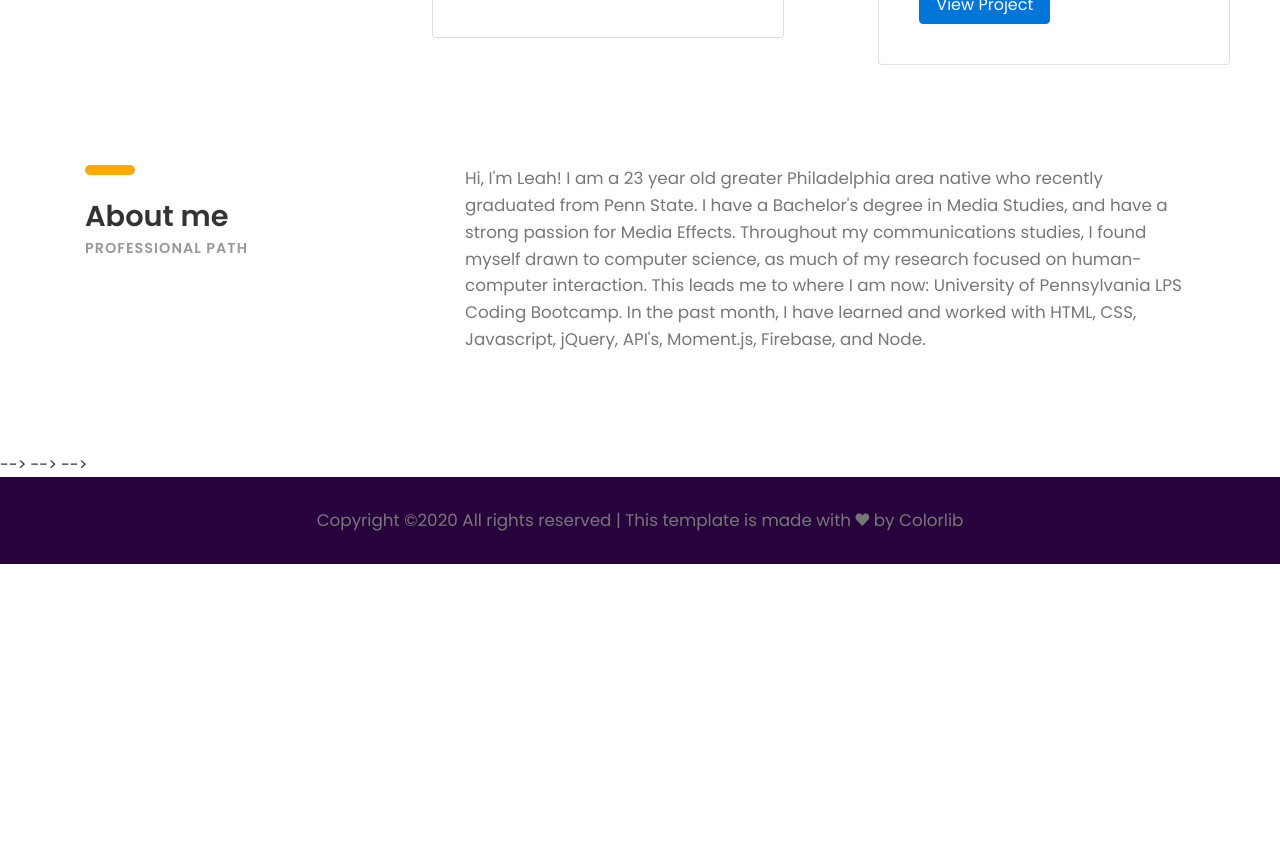
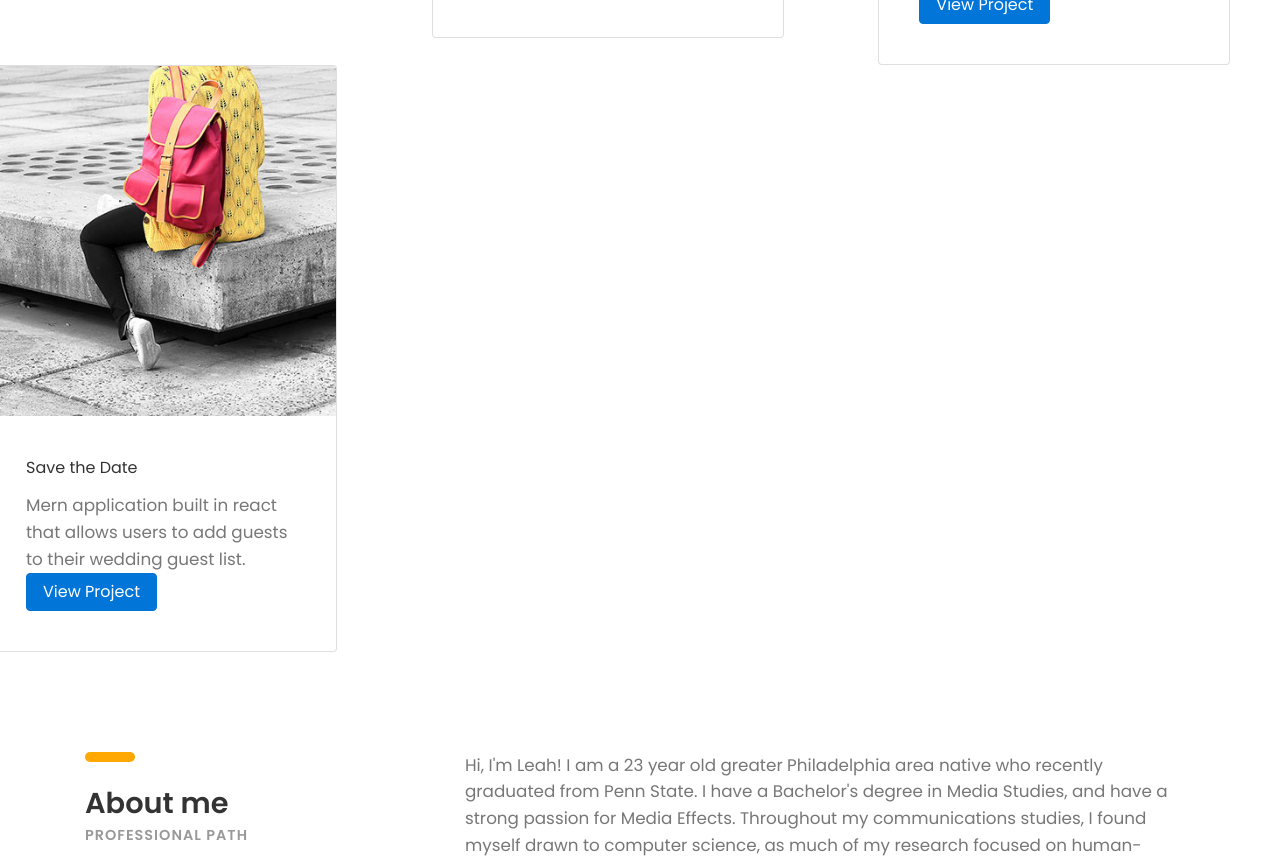
Before and after one commit to lfkurtz7/lfkurtz7.github.io, a plain HTML site: page index.html in a window 1280 px wide. Shown: the part 2793-3658 px from the top of the page. Before the commit the page ends 3357 px from the top, so only its background shows below. Drawn offline with Linux system fonts and the light colour scheme; files whose address does not match are found by name.

Commit message:
added project 3

```diff
--- a/04-elements/css/styles.css
+++ b/04-elements/css/styles.css
@@ -132,7 +132,7 @@ header .downlad-btn:hover{ -webkit-transform: translateY(-4px); transform: trans
 --------------------------------- */
 
 .intro-section{ padding-top: 200px; position: relative; background-size: cover;
-	z-index: 1;background-image: url(images/background.eps); }
+	z-index: 1;background-image: url("../../images/background.jpg"); }
 
 .intro-section:before{ content:''; z-index: -1; position: absolute; top: 0; bottom: 0; left: 0;
 	right: 0; background: rgba(0,0,0, .2); }
--- a/index.html
+++ b/index.html
@@ -192,6 +192,21 @@
 								</div>
 							</div>
 
+							<div class="col">
+
+								<div class="card" style="width: 22rem;">
+									<img src="images/portfolio-13-400x400.jpg" class="card-img-top" alt="Save the Date">
+									<div class="card-body">
+                                            <h5 class="card-title">Save the Date</h5>
+										<p class="card-text">Mern application built in react that allows users to add guests to their wedding guest list.</p>
+										<a href="https://weddingmern.herokuapp.com/" class="btn btn-primary">View
+											Project</a>
+									</div>
+								</div>
+							</div>
+
+
+
 
 
 
```
Also changed, not shown: 1 other file.
